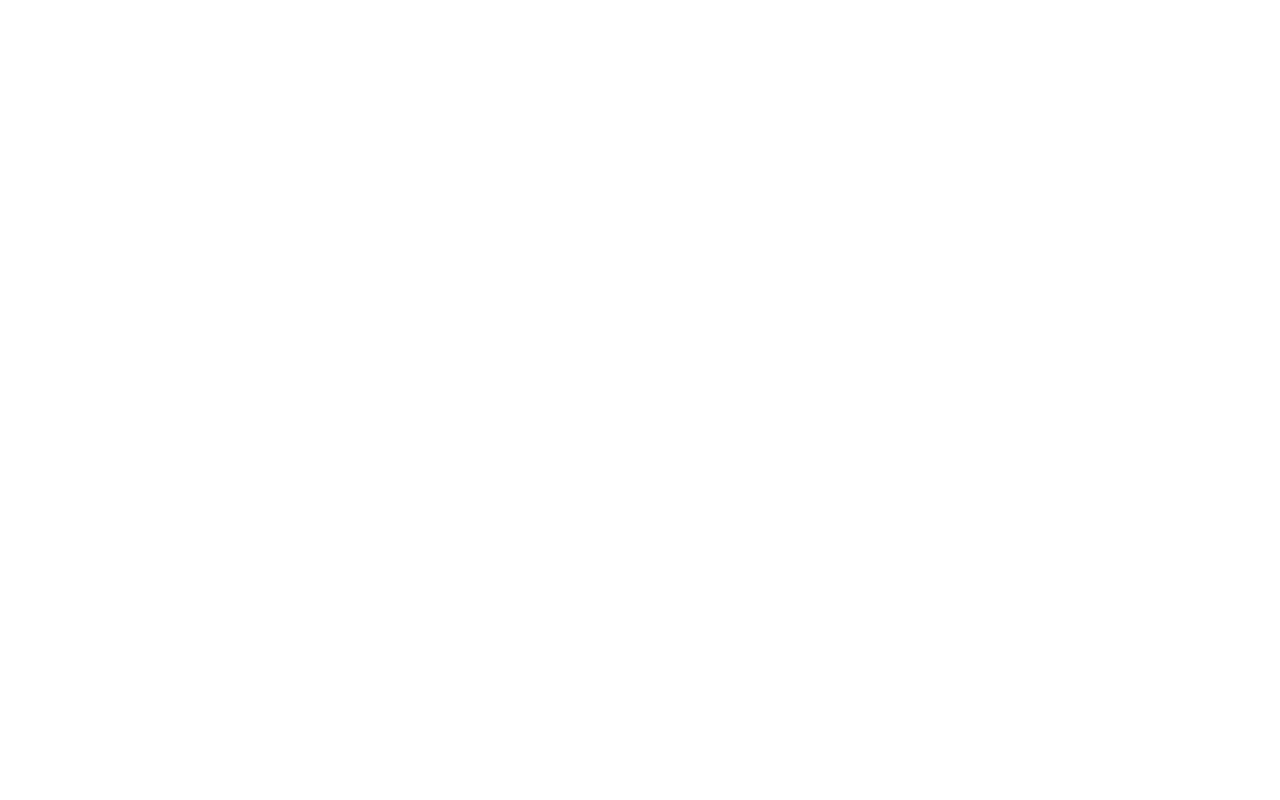
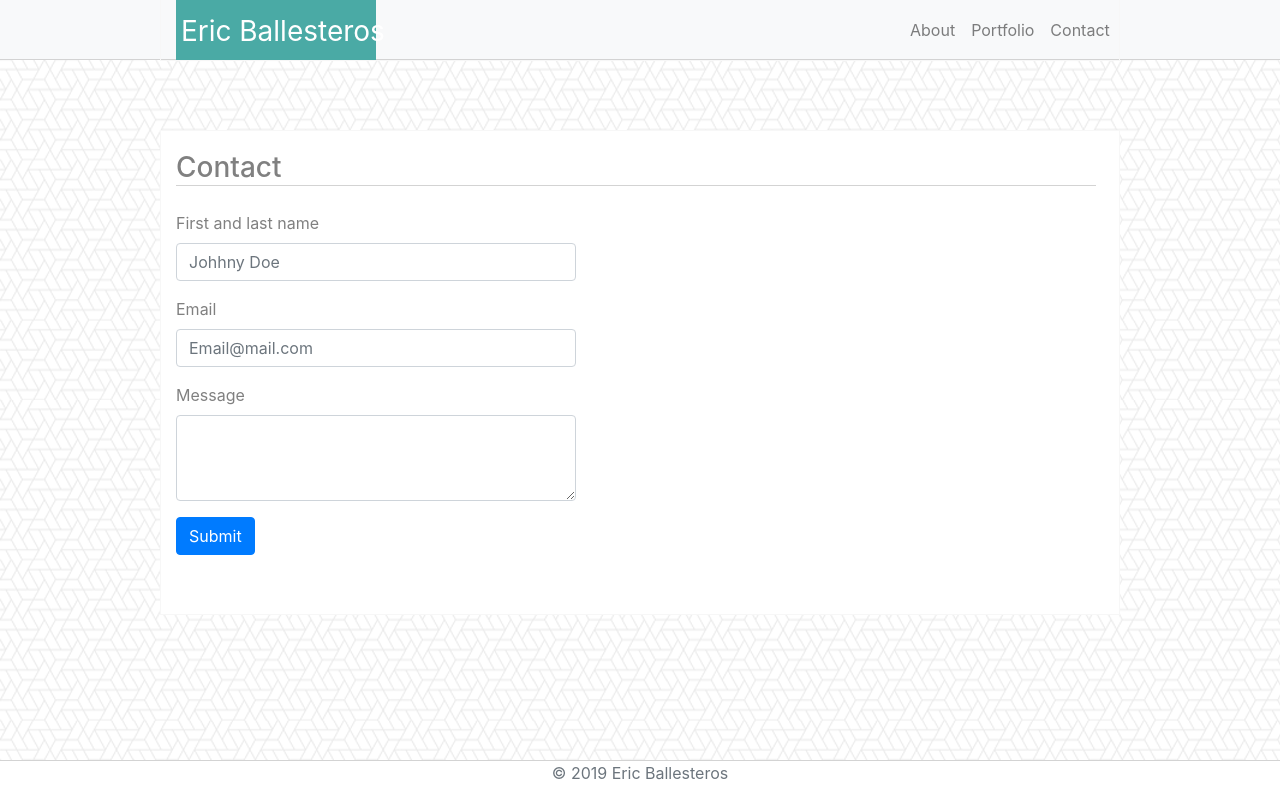
Before and after one commit to magleveleven/Bootstrap-Portfolio, a plain HTML site: page contact.html in a window 1280 px wide. Drawn offline with nearby package versions, Linux system fonts and the light colour scheme.

Commit message:
updated contact page with form from bootstrap

```diff
--- a/assets/css/style.css
+++ b/assets/css/style.css
@@ -116,6 +116,10 @@ img {
     margin-top: 65px;
     height: 25px;
 }
+
+.form-group {
+    color: grey;
+}
 .footCont {
     border-top-style: solid;
     border-color: lightgray;
--- a/contact.html
+++ b/contact.html
@@ -0,0 +1,85 @@
+<!doctype html>
+<html lang="en">
+  <head>
+
+    <meta charset="utf-8">
+    <meta name="viewport" content="width=device-width, initial-scale=1, shrink-to-fit=no">
+
+    <script src="https://code.jquery.com/jquery-3.3.1.slim.min.js" integrity="sha384-q8i/X+965DzO0rT7abK41JStQIAqVgRVzpbzo5smXKp4YfRvH+8abtTE1Pi6jizo" crossorigin="anonymous"></script>
+    <script src="https://cdnjs.cloudflare.com/ajax/libs/popper.js/1.14.7/umd/popper.min.js" integrity="sha384-UO2eT0CpHqdSJQ6hJty5KVphtPhzWj9WO1clHTMGa3JDZwrnQq4sF86dIHNDz0W1" crossorigin="anonymous"></script>
+
+    <link rel="stylesheet" href="https://stackpath.bootstrapcdn.com/bootstrap/4.3.1/css/bootstrap.min.css" integrity="sha384-ggOyR0iXCbMQv3Xipma34MD+dH/1fQ784/j6cY/iJTQUOhcWr7x9JvoRxT2MZw1T" crossorigin="anonymous">
+    <script src="https://stackpath.bootstrapcdn.com/bootstrap/4.3.1/js/bootstrap.min.js" integrity="sha384-JjSmVgyd0p3pXB1rRibZUAYoIIy6OrQ6VrjIEaFf/nJGzIxFDsf4x0xIM+B07jRM" crossorigin="anonymous"></script>
+
+    <link rel="stylesheet" type="text/css" href="assets/css/style.css">
+
+    <title>Bootstrap Portfolio</title>
+
+  </head>
+
+  <body>
+
+  <body background="assets/images/what-the-hex.png"></body>
+
+
+  <nav class="portfolio-nav navbar navbar-expand-lg navbar-light bg-light">
+      <div class="container">
+        <a class="navbar-brand" href="#">Eric Ballesteros</a>
+        <button class="navbar-toggler" type="button" data-toggle="collapse" data-target="#navbarNavAltMarkup" aria-controls="navbarNavAltMarkup" aria-expanded="false" aria-label="Toggle navigation">
+          <span class="navbar-toggler-icon"></span>
+        </button>
+        <div class=></div>
+        <div class="collapse navbar-collapse" id="navbarNavAltMarkup">
+          <div class="pnr navbar-nav navbar-right">
+            <a class="nav-item nav-link" href="index.html">About</a>
+            <a class="nav-item nav-link" href="portfolio.html">Portfolio</a>
+            <a class="nav-item nav-link" href="contact.html">Contact</a>
+          </div>
+          </div>
+        </div>
+      </div>
+      </nav>
+
+
+
+
+
+    <div class="mid-content-container-1 container">
+
+    <h3 class="sub-header">Contact</h3>
+        <div class="griddy">
+
+          <form>
+            <div class="form-group">
+              <label for="formGroupExampleInput">First and last name</label>
+              <input type="text" class="form-control" id="formGroupExampleInput" placeholder="Johhny Doe">
+            </div>
+            <div class="form-group">
+              <label for="formGroupExampleInput2">Email</label>
+              <input type="text" class="form-control" id="formGroupExampleInput2" placeholder="Email@mail.com">
+            </div>
+            <div class="form-group">
+              <label for="exampleFormControlTextarea1">Message</label>
+              <textarea class="form-control" id="exampleFormControlTextarea1" rows="3"></textarea>            </div>
+            <button type="submit" class="btn btn-primary">Submit</button>
+          </form>
+
+
+
+
+
+        </div>
+    </div>
+</body>
+
+
+<footer>
+        <div class="footCont">
+          <p class="text-muted">&copy 2019 Eric Ballesteros</p>
+        </div>
+      </footer>
+
+
+
+
+</html>
```
